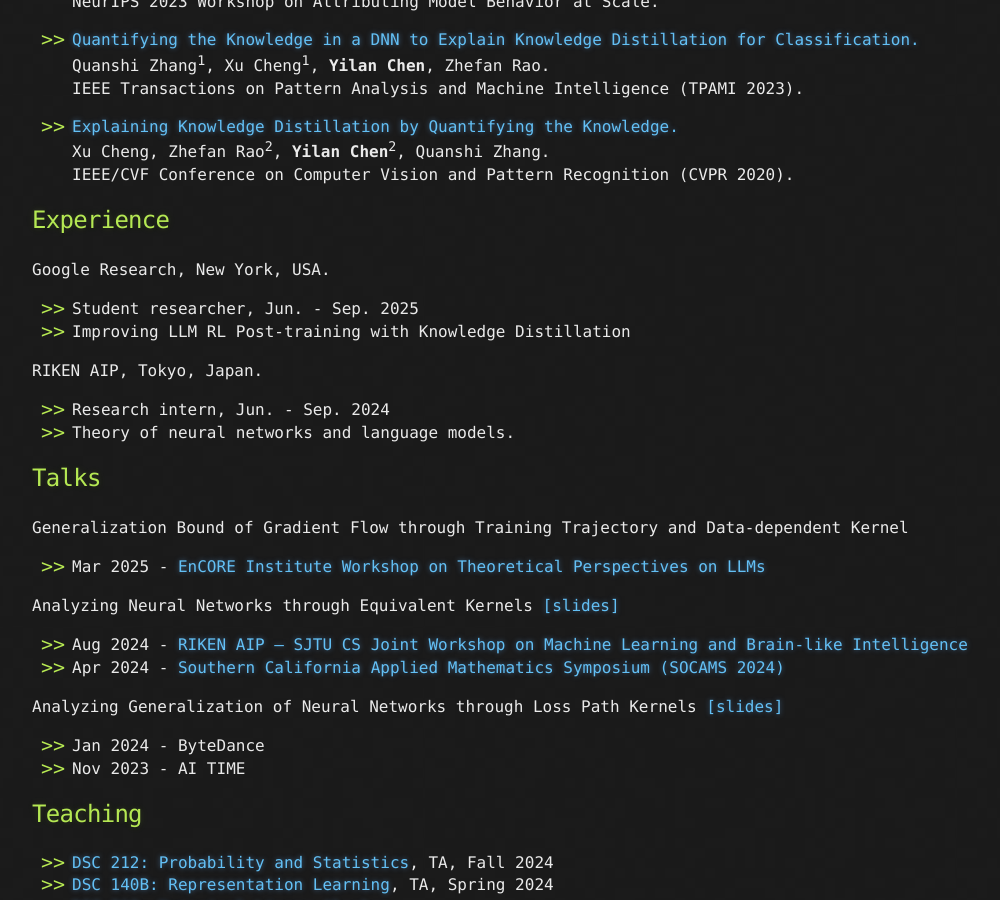
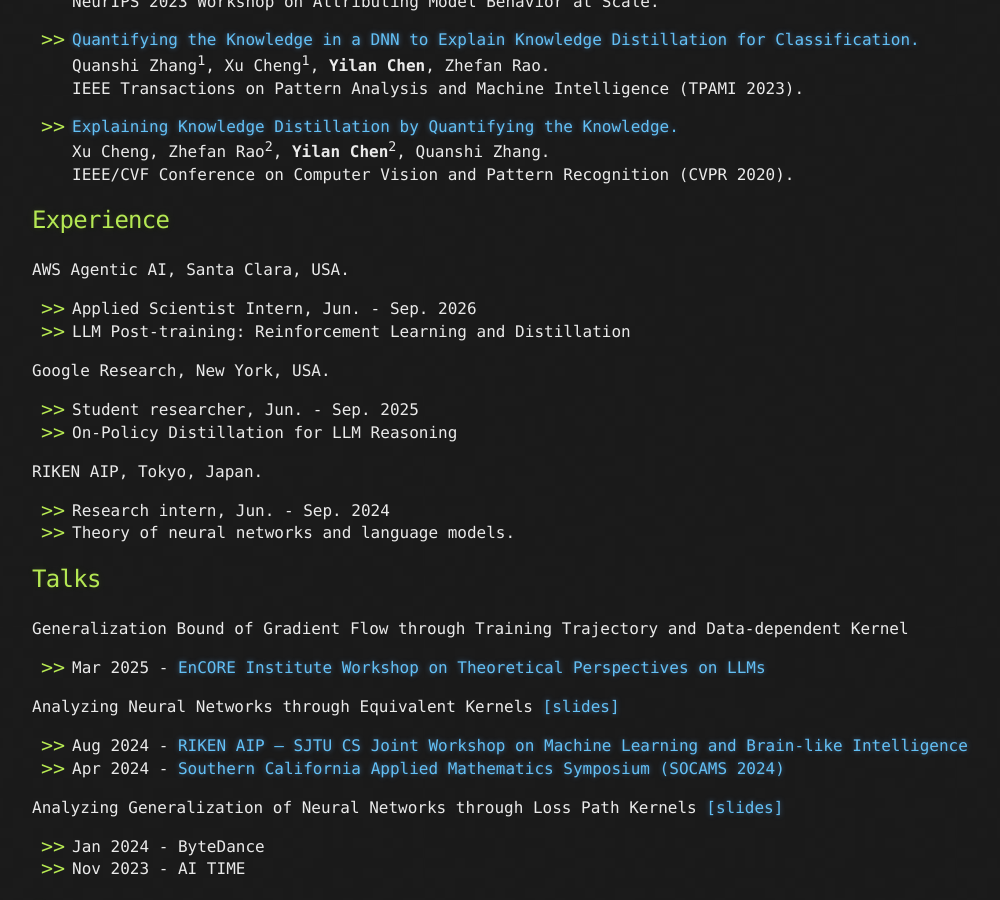
Before and after one commit to yilanchen6/yilanchen6.github.io, a Jekyll site: the page built from index.md, in a window 1280 px wide and 900 px high, scrolled down 1501 px. Shown: the whole window, without its empty margins (108-1108 px from the left). Built offline with Jekyll 4.4.1, drawn with Linux system fonts in a browser that asks for light colours.

Commit message:
Update index.md

```diff
--- a/index.md
+++ b/index.md
@@ -107,9 +107,13 @@ IEEE/CVF Conference on Computer Vision and Pattern Recognition (CVPR 2020).
 
 
 ## Experience
+AWS Agentic AI, Santa Clara, USA.<br>
+- Applied Scientist Intern, Jun. - Sep. 2026
+- LLM Post-training: Reinforcement Learning and Distillation
+
 Google Research, New York, USA.<br>
 - Student researcher, Jun. - Sep. 2025
-- Improving LLM RL Post-training with Knowledge Distillation
+- On-Policy Distillation for LLM Reasoning
 
 RIKEN AIP, Tokyo, Japan.<br>
 - Research intern, Jun. - Sep. 2024
```
